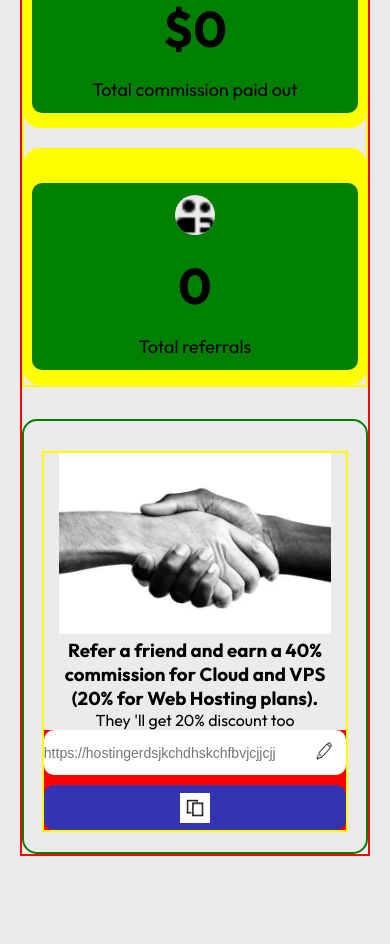
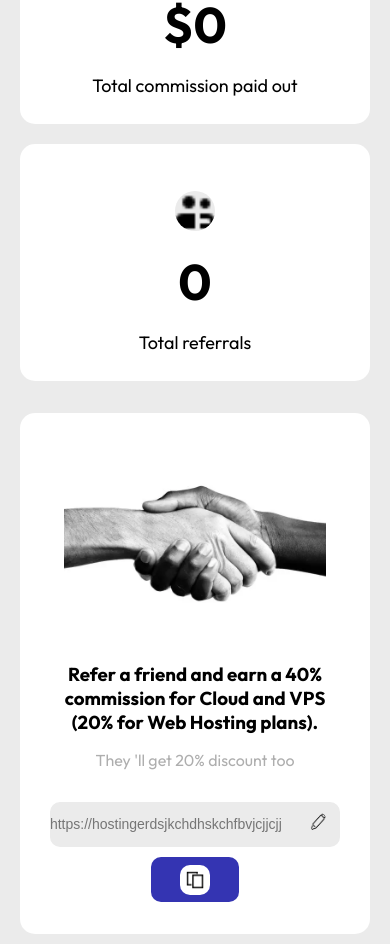
Before and after one commit to Elilaw179/hosting, a React (Vite) app: page / in a window 390 px wide. Shown: the part 3141-4085 px from the top of the page. Before the commit the page ends 4007 px from the top, so only its background shows below. Built offline with nearby package versions, Linux system fonts and the light colour scheme; a web font is replaced by a local one.

Commit message:
working on the general responsivenes

```diff
--- a/src/components/Earning/Earning.css
+++ b/src/components/Earning/Earning.css
@@ -1,24 +1,22 @@
 .earning-container {
-  border: 2px solid red;
+  /* border: 2px solid red; */
   width: 90%;
   margin: auto;
 }
 
 .earning-cards {
-  border: 2px solid yellow;
   display: grid;
   grid-template-columns: 3fr 1.5fr 1.5fr;
   gap: 20px;
   height: 100%;
 }
 
-/* Big Card */
 .pay-card {
   height: 100%;
   border-radius: 15px;
   padding: 25px;
   background-color: #fff;
-  border: 2px solid blue;
+  border: 2px solid white;
 }
 
 .com-div {
@@ -84,14 +82,14 @@
 
 /* Small Cards */
 .total-com {
-  background-color: yellow;
+  background-color: #fff;
   border-radius: 15px;
   text-align: center;
   padding: 15px 0;
 }
 
 .total-com div {
-  background-color: green;
+  background-color: #fff;
   min-height: 150px;
   width: 90%;
   margin: 20px auto 0;
@@ -116,17 +114,36 @@
   margin-top: 18px;
 }
 
+.referral-container {
+  border: 2px solid white;
+  border-radius: 15px;
+  height: 550px;
+  margin-top: 2rem;
+  background-color: #fff;
+}
+
+
 /* Referral Section */
 .ref-content {
-  border: 2px solid yellow;
-  width: 50%;
+  width: 70%;
   text-align: center;
-  margin: 3% auto 0;
+  margin: 2% auto 0;
+  padding: 10px;
+  background-color: #fff;
+}
+
+.ref-content p{
+  margin-top: 1rem;
+  color: rgb(174, 174, 174);
+}
+.ref-content h3{
+  margin-top: 2rem;
 }
 
 .ref-content img {
-  max-width: 350px;
+  max-width: 400px;
   height: 250px;
+  border-radius: 10px;
   margin: auto;
 }
 
@@ -134,10 +151,11 @@
   display: flex;
   flex-wrap: wrap;
   align-items: center;
-  gap: 10px;
-  margin-top: 15px;
-  background-color: red;
+  justify-content: center;
+  margin-top: 20px;
+  width: 53%;
   margin: auto;
+  margin-top: 2rem;
 }
 
 .referral-input-wrapper {
@@ -145,6 +163,7 @@
   width: 100%;
   max-width: 570px;
   flex: 1;
+  margin: auto;
 }
 
 .referral-input-wrapper input {
@@ -155,6 +174,8 @@
   border-radius: 10px;
   border: none;
   outline: none;
+  background-color: rgb(235, 235, 235);
+
 }
 
 .referral-input-icon {
@@ -178,6 +199,7 @@
   padding: 0 20px;
   width: 70px;
   height: 90px;
+  margin: auto;
 }
 
 .referral-input button img {
@@ -187,15 +209,15 @@
   padding: 4px;
 }
 
-.referral-container {
-  border: 2px solid green;
-  border-radius: 15px;
-  height: 500px;
-  margin-top: 2rem;
-}
 
 
+@media (max-width: 1600px){
 
+  .referral-input{
+    width: 100%;
+    gap: 10px;
+  }
+}
 
 
 /* Adjust total-com and earning-cards between 1000px and 1700px */
@@ -283,7 +305,7 @@
   }
 
   .referral-input button {
-    width: 100%;
+    width: 30%;
     height: 50px;
     font-size: 16px;
     padding: 10px;
```
